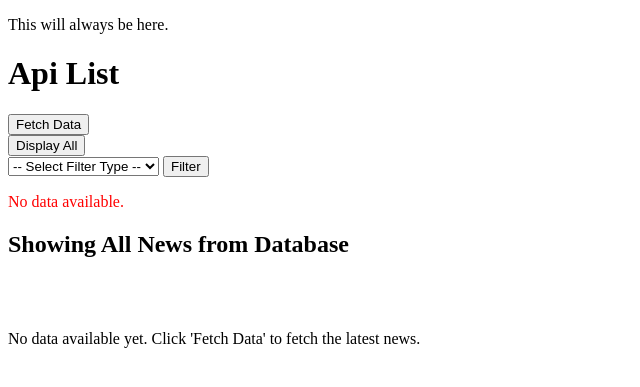
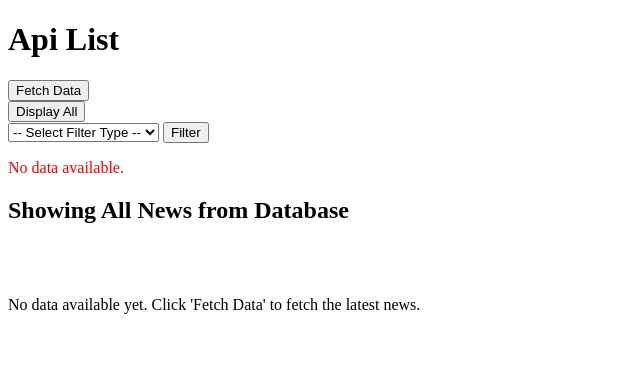
Before and after one commit to DhrRas/newapp1, a Flask app: page /details in a window 1280 px wide. Shown: the top 387 px of the page, without its empty margins (0-640 px from the left). Run offline with Flask 3, Linux system fonts and the light colour scheme.

Commit message:
Update base.html

```diff
--- a/templates/base.html
+++ b/templates/base.html
@@ -6,7 +6,6 @@
     <title>{% block title %}Default Value{% endblock %}</title>
 </head>
 <body>
-    <p>This will always be here. </p>
     {% block content %} {% endblock %}
 </body>
 </html>
```
